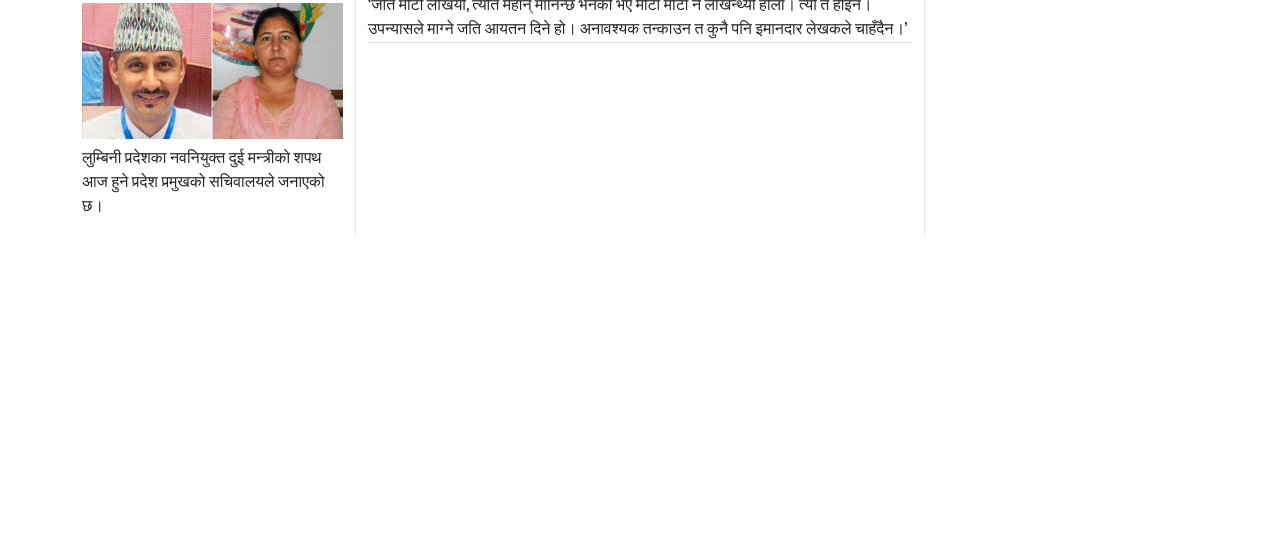
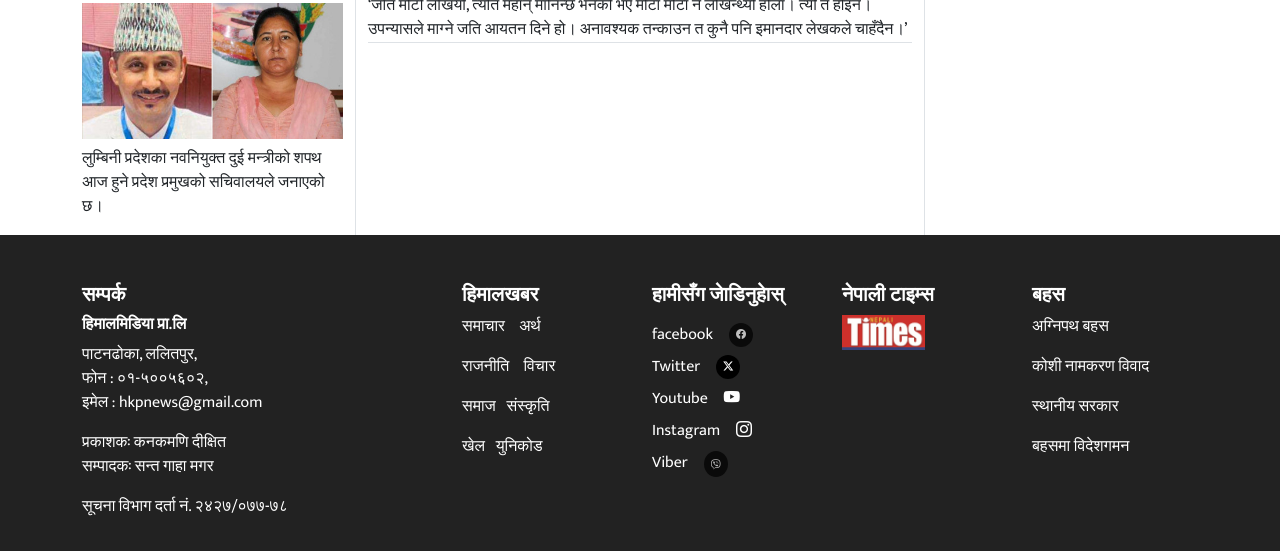
Before and after one commit to YamrajShrestha/news-portal, a plain HTML site: page index.html in a window 1280 px wide. Shown: the part 2916-3467 px from the top of the page. Before the commit the page ends 3151 px from the top, so only its background shows below. Drawn offline with nearby package versions, Linux system fonts and the light colour scheme.

Commit message:
footer set up

```diff
--- a/index.html
+++ b/index.html
@@ -327,23 +327,115 @@
                   alt=""
                   class="w-100"
                 />
-                <p class="my-2">संक्रमणकालीन न्याय सम्बन्धी विधेयकका विषयमा शीर्ष नेताबीच छलफल भएको छ।</p>
+                <p class="my-2">
+                  संक्रमणकालीन न्याय सम्बन्धी विधेयकका विषयमा शीर्ष नेताबीच छलफल
+                  भएको छ।
+                </p>
               </div>
               <h5 class="mt-2">लुम्बिनीका नवनियुक्त मन्त्रीद्वयको शपथ आज</h5>
-              <img src="img/Lumbini_mantri-1703381089.jpg" alt="" class="w-100">
-              <p class="mt-2">लुम्बिनी प्रदेशका नवनियुक्त दुई मन्त्रीको शपथ आज हुने प्रदेश प्रमुखको सचिवालयले जनाएको छ।</p>
+              <img
+                src="img/Lumbini_mantri-1703381089.jpg"
+                alt=""
+                class="w-100"
+              />
+              <p class="mt-2">
+                लुम्बिनी प्रदेशका नवनियुक्त दुई मन्त्रीको शपथ आज हुने प्रदेश
+                प्रमुखको सचिवालयले जनाएको छ।
+              </p>
             </div>
           </div>
         </div>
         <div class="col-sm-3 col-md-6 border-start border-end">
-          <h4 class="text-center">“म ‘पर्फेक्सनिस्ट’ होइन, छरिएको लेखक हुँ” </h4>
-          <p class="text-center">हिमाल सप्ताहान्त . महेश्वर आचार्य </p>
-          <iframe width="568" height="320" src="https://www.youtube.com/embed/ZwMJIQfZCpc" title="किताबका कुरा : ध्रुवचन्द्र गौतमसँग | Kitab Ka Kura with Dhurba Chandra Gautam | Episode 62" frameborder="0" allow="accelerometer; autoplay; clipboard-write; encrypted-media; gyroscope; picture-in-picture; web-share" allowfullscreen></iframe>
-          <p class="my-2 text-start border-bottom">‘जति मोटो लेखियो, त्यति महान् मानिन्छ भनेको भए मोटा मोटा नै लेखिन्थ्यो होला। त्यो त होइन। उपन्यासले माग्ने जति आयतन दिने हो। अनावश्यक तन्काउन त कुनै पनि इमानदार लेखकले चाहँदैन।’ </p>
+          <h4 class="text-center">“म ‘पर्फेक्सनिस्ट’ होइन, छरिएको लेखक हुँ”</h4>
+          <p class="text-center">हिमाल सप्ताहान्त . महेश्वर आचार्य</p>
+          <iframe
+            width="568"
+            height="320"
+            src="https://www.youtube.com/embed/ZwMJIQfZCpc"
+            title="किताबका कुरा : ध्रुवचन्द्र गौतमसँग | Kitab Ka Kura with Dhurba Chandra Gautam | Episode 62"
+            frameborder="0"
+            allow="accelerometer; autoplay; clipboard-write; encrypted-media; gyroscope; picture-in-picture; web-share"
+            allowfullscreen
+          ></iframe>
+          <p class="my-2 text-start border-bottom">
+            ‘जति मोटो लेखियो, त्यति महान् मानिन्छ भनेको भए मोटा मोटा नै
+            लेखिन्थ्यो होला। त्यो त होइन। उपन्यासले माग्ने जति आयतन दिने हो।
+            अनावश्यक तन्काउन त कुनै पनि इमानदार लेखकले चाहँदैन।’
+          </p>
         </div>
       </div>
     </div>
 
+    <footer class="pannel-top">
+      <div class="container">
+        <div class="row">
+          <div class="col-lg-4">
+            <div class="footer-title">
+              <h5>सम्पर्क</h5>
+              <h6 class="footer-sub-title">हिमालमिडिया प्रा.लि</h6>
+              <p class="footer-content">
+                पाटनढोका, ललितपुर, <br />
+                फोन : ०१-५००५६०२, <br />
+                इमेल : hkpnews@gmail.com <br />
+              </p>
+              <p>
+                प्रकाशकः कनकमणि दीक्षित <br />
+                सम्पादकः सन्त गाहा मगर
+              </p>
+              <p>सूचना विभाग दर्ता नं. २४२७/०७७-७८</p>
+            </div>
+          </div>
+          <div class="col-lg-8">
+            <div class="row">
+              <div class="col-lg-3">
+                <div class="footer-title">
+                  <h5 class="footer-sub-title">हिमालखबर</h5>
+                  <p>समाचार &nbsp;&nbsp;&nbsp;अर्थ</p>
+                  <p>राजनीति &nbsp;&nbsp;&nbsp;विचार</p>
+                  <p>समाज&nbsp;&nbsp;&nbsp;संस्कृति</p>
+                  <p>खेल&nbsp;&nbsp;&nbsp;युनिकोड</p>
+                </div>
+              </div>
+              <div class="col-lg-3">
+                <h5 class="footer-sub-title">हामीसँग जाेडिनुहाेस्</h5>
+                <div class="d-flex gap-3 pt-2">
+                  <span>facebook</span>
+                  <i class="bi bi-facebook"></i>
+                </div>
+                <div class="d-flex gap-3 pt-2">
+                  <span>Twitter</span>
+                  <i class="bi bi-twitter-x"></i>
+                </div>
+                <div class="d-flex gap-3 pt-2">
+                  <span>Youtube</span>
+                  <i class="bi bi-youtube"></i>
+                </div>
+                <div class="d-flex gap-3 pt-2">
+                  <span>Instagram</span>
+                  <i class="bi bi-instagram"></i>
+                </div>
+                <div class="d-flex gap-3 pt-2">
+                  <span>Viber</span>
+                  <i class="fa-brands fa-viber"></i>
+                </div>
+              </div>
+              <div class="col-lg-3">
+                <h5 class="footer-sub-title">नेपाली टाइम्स</h5>
+                <img src="img/nt-logo.png" alt="" class="w-50" />
+              </div>
+              <div class="col-lg-3">
+                <h5 class="footer-sub-title">बहस</h5>
+                <p>अग्निपथ बहस</p>
+                <p>कोशी नामकरण विवाद</p>
+                <p>स्थानीय सरकार</p>
+                <p>बहसमा विदेशगमन</p>
+              </div>
+            </div>
+          </div>
+        </div>
+      </div>
+    </footer>
+
     <script src="js/bootstrap.bundle.min.js"></script>
   </body>
 </html>
--- a/scss/style.scss
+++ b/scss/style.scss
@@ -136,7 +136,7 @@ ul {
     transition: all 0.5s ease;
   }
 }
-.cat-tags .cat-name{
+.cat-tags .cat-name {
   top: 0;
   z-index: 2;
   background: #888;
@@ -146,6 +146,11 @@ ul {
   height: 40px;
   line-height: 46px;
 }
-.ddo img{
+.ddo img {
   object-fit: cover;
 }
+.pannel-top {
+  background: #222222;
+  color: #fff;
+  padding: 48px 0 16px 0;
+}
```
Also changed, not shown: img/nt-logo.png (added), scss/style.css, 1 other file.
